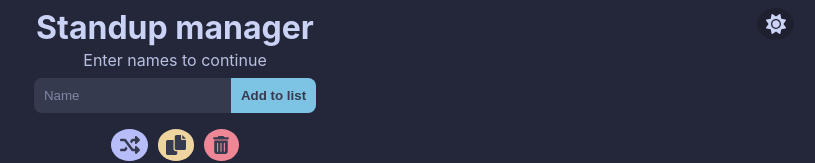
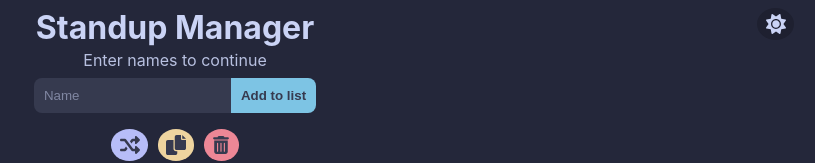
Before and after one commit to araucaria223/standup-manager, a React (Create React App) app: page / in a window 1280 px wide. Shown: the top 163 px of the page, without its empty margins (465-1280 px from the left). Built offline with nearby package versions, Linux system fonts and the light colour scheme.

Commit message:
Fixed capitalisation of title

```diff
--- a/src/App.js
+++ b/src/App.js
@@ -132,7 +132,7 @@ function App() {
       </ThemeButton>
       <ContentWrapper>
         <TitleWrapper>
-          <h1>Standup manager</h1>
+          <h1>Standup Manager</h1>
           <span>Enter names to continue</span>
         </TitleWrapper>
         <NavWrapper>
```
